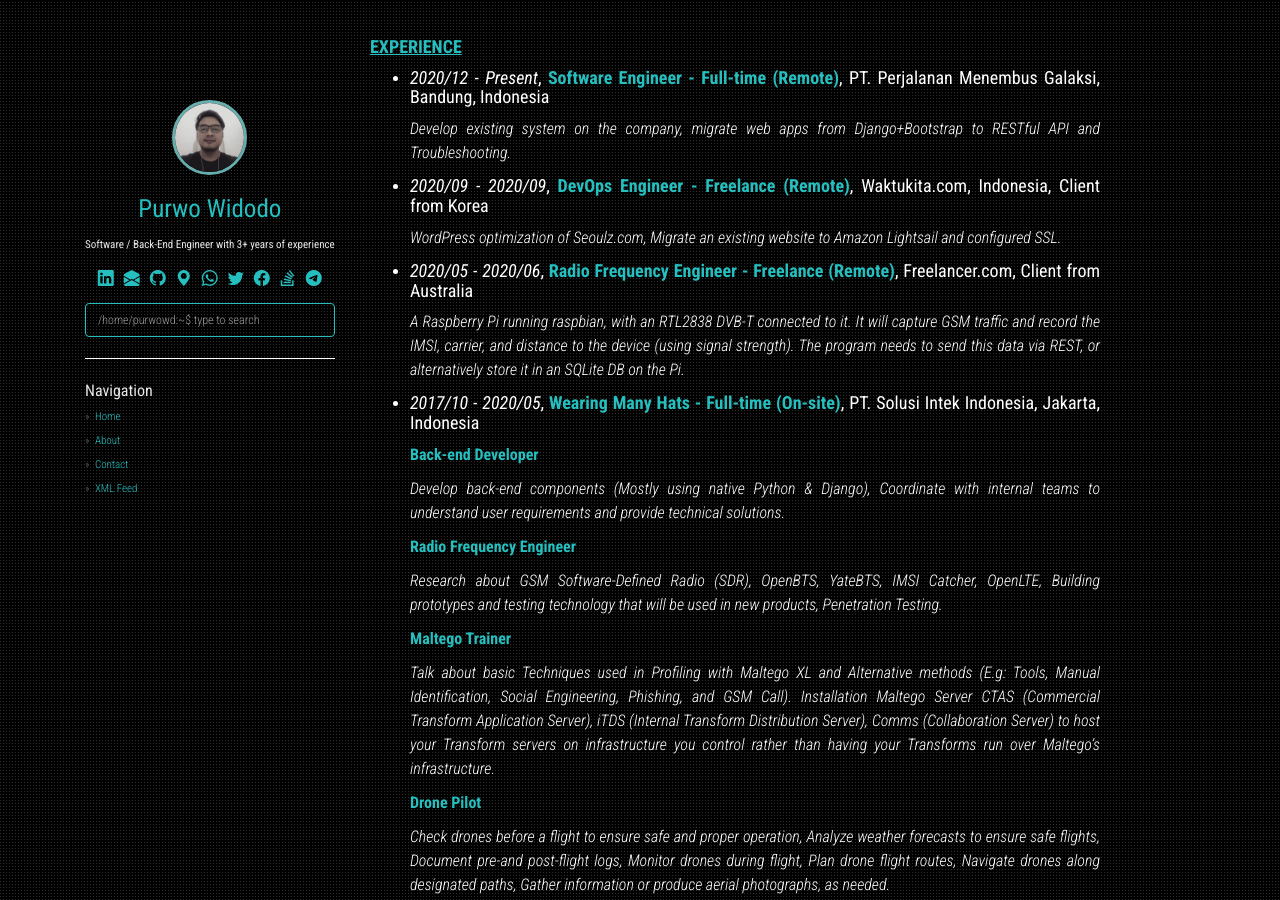
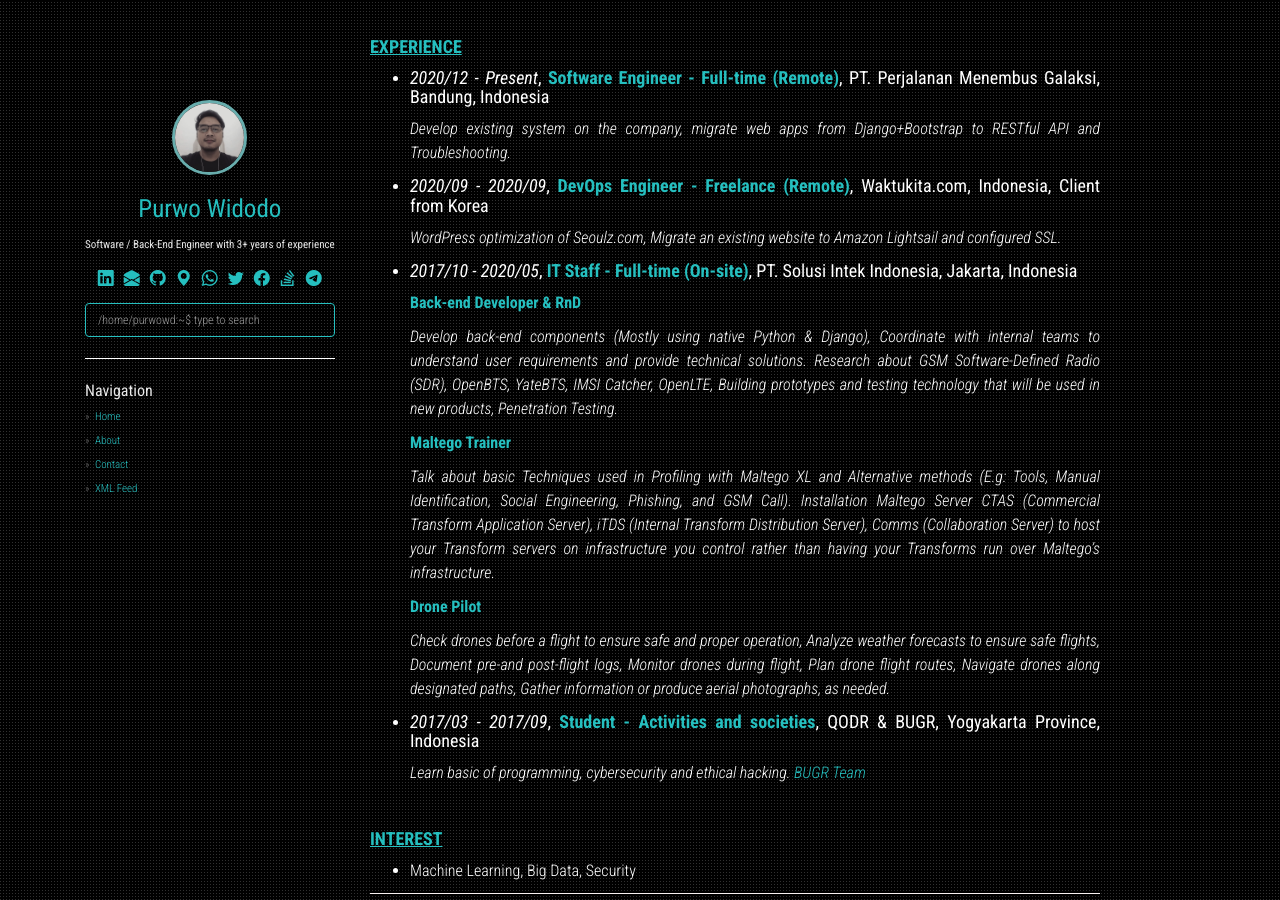
Before and after one commit to purwowd/purwowd.github.io, a Jekyll site: the page built from about.md, in a window 1280 px wide and 900 px high, scrolled down 814 px. Built offline with Jekyll 4.4.1, drawn with Linux system fonts in a browser that asks for light colours; nearby versions of some CDN libraries.

Commit message:
Updated about.md

```diff
--- a/about.md
+++ b/about.md
@@ -50,23 +50,12 @@
     <i>WordPress optimization of Seoulz.com, Migrate an existing website to Amazon Lightsail and configured SSL.</i>
     {: .text-justify}
 
-- #### <i>2020/05 - 2020/06</i>, <b>Radio Frequency Engineer - Freelance (Remote)</b>, Freelancer.com, Client from Australia
+- #### <i>2017/10 - 2020/05</i>, <b>IT Staff - Full-time (On-site)</b>, PT. Solusi Intek Indonesia, Jakarta, Indonesia
     {: .text-justify}
 
-    <i>A Raspberry Pi running raspbian, with an RTL2838 DVB-T connected to it. It will capture GSM traffic and record the IMSI, carrier, and distance to the device (using signal strength). The program needs to send this data via REST, or alternatively store it in an SQLite DB on the Pi.</i>
-    {: .text-justify}
+    <b>Back-end Developer & RnD</b>
 
-- #### <i>2017/10 - 2020/05</i>, <b>Wearing Many Hats - Full-time (On-site)</b>, PT. Solusi Intek Indonesia, Jakarta, Indonesia
-    {: .text-justify}
-
-    <b>Back-end Developer</b>
-
-    <i>Develop back-end components (Mostly using native Python & Django), Coordinate with internal teams to understand user requirements and provide technical solutions.</i>
-    {: .text-justify}
-
-    <b>Radio Frequency Engineer</b>
-
-    <i>Research about GSM Software-Defined Radio (SDR), OpenBTS, YateBTS, IMSI Catcher, OpenLTE, Building prototypes and testing technology that will be used in new products, Penetration Testing.</i>
+    <i>Develop back-end components (Mostly using native Python & Django), Coordinate with internal teams to understand user requirements and provide technical solutions. Research about GSM Software-Defined Radio (SDR), OpenBTS, YateBTS, IMSI Catcher, OpenLTE, Building prototypes and testing technology that will be used in new products, Penetration Testing.</i>
     {: .text-justify}
 
     <b>Maltego Trainer</b>
```
